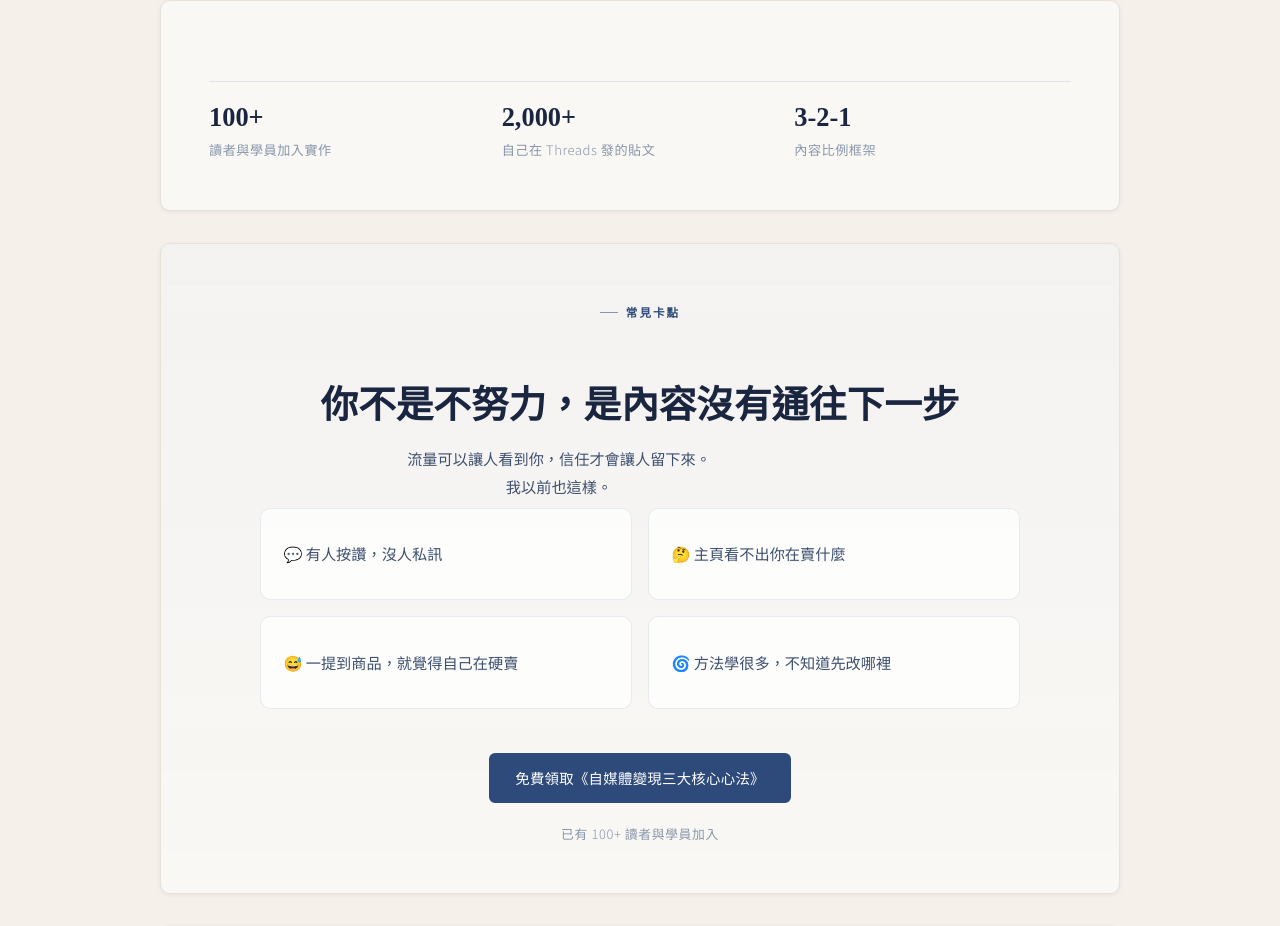
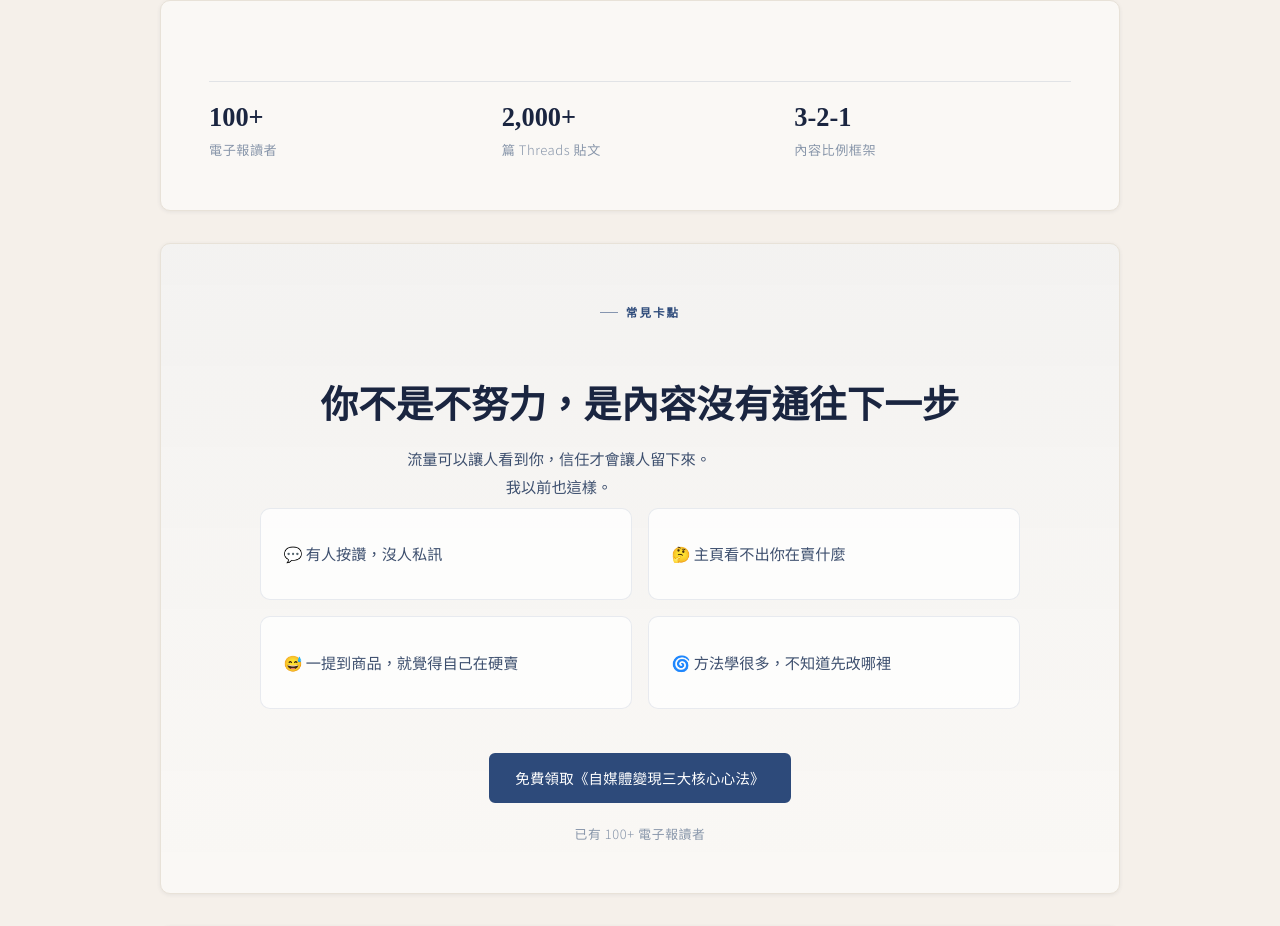
Before and after one commit to KenHAI666/Runing9TO5, a Jekyll site: the page built from index.md, in a window 1280 px wide and 1400 px high, scrolled down 1241 px. Shown: the part 120-1046 px from the top of the window. Built offline with Jekyll 4.4.1, drawn with Linux system fonts in a browser that asks for light colours.

Commit message:
D9: align homepage proof copy with K叔 11/6 decisions
- 100+ wording → 電子報讀者 (newsletter subscribers)
- 2,000+ wording → 篇 Threads 貼文 (Threads post count)
- Keep 小花生／月行／TING J. attributed testimonials; drop unverified「學員」framing in that intro line
- Leave 4 feedback images/alt/tags unchanged pending「可以改」clarification

```diff
--- a/index.md
+++ b/index.md
@@ -73,12 +73,12 @@
   <div class="hero-proof-strip">
     <div class="hero-proof-item">
       <strong>100+</strong>
-      <span>讀者與學員加入實作</span>
+      <span>電子報讀者</span>
     </div>
 
     <div class="hero-proof-item">
       <strong>2,000+</strong>
-      <span>自己在 Threads 發的貼文</span>
+      <span>篇 Threads 貼文</span>
     </div>
 
     <div class="hero-proof-item">
@@ -107,7 +107,7 @@
   <div class="btn-group">
     {% include primary-cta.html class="btn-external" event_label="Homepage_Pain_CTA" %}
   </div>
-  <small class="social-proof">已有 100+ 讀者與學員加入</small>
+  <small class="social-proof">已有 100+ 電子報讀者</small>
 </section>
 
 <!-- 怎麼開始 -->
@@ -140,7 +140,7 @@
 <section class="card-section section-testimonials slide-in">
   <span class="section-kicker slide-in">用戶回饋</span>
   <h2 class="slide-in">不是把你變成另一個人，而是幫你把自己的節奏跑順</h2>
-  <p class="slide-in">讀者與學員的真實心得：</p>
+  <p class="slide-in">讀者的真實心得：</p>
 
   <div class="card-section-1">
     <blockquote>「特別適合內向創作者 & 邊上班邊想經營內容的人讓你慢慢培養產出節奏、寫得順、跑得穩
```
